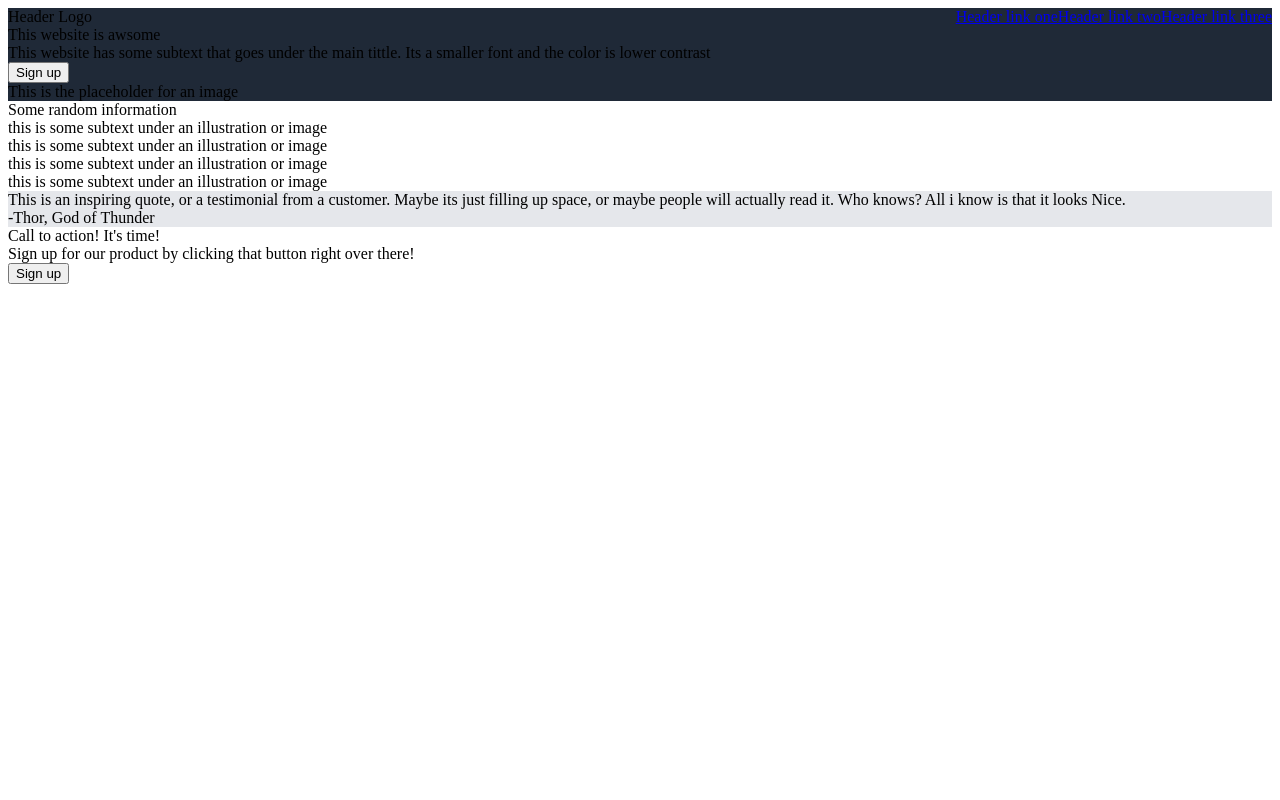
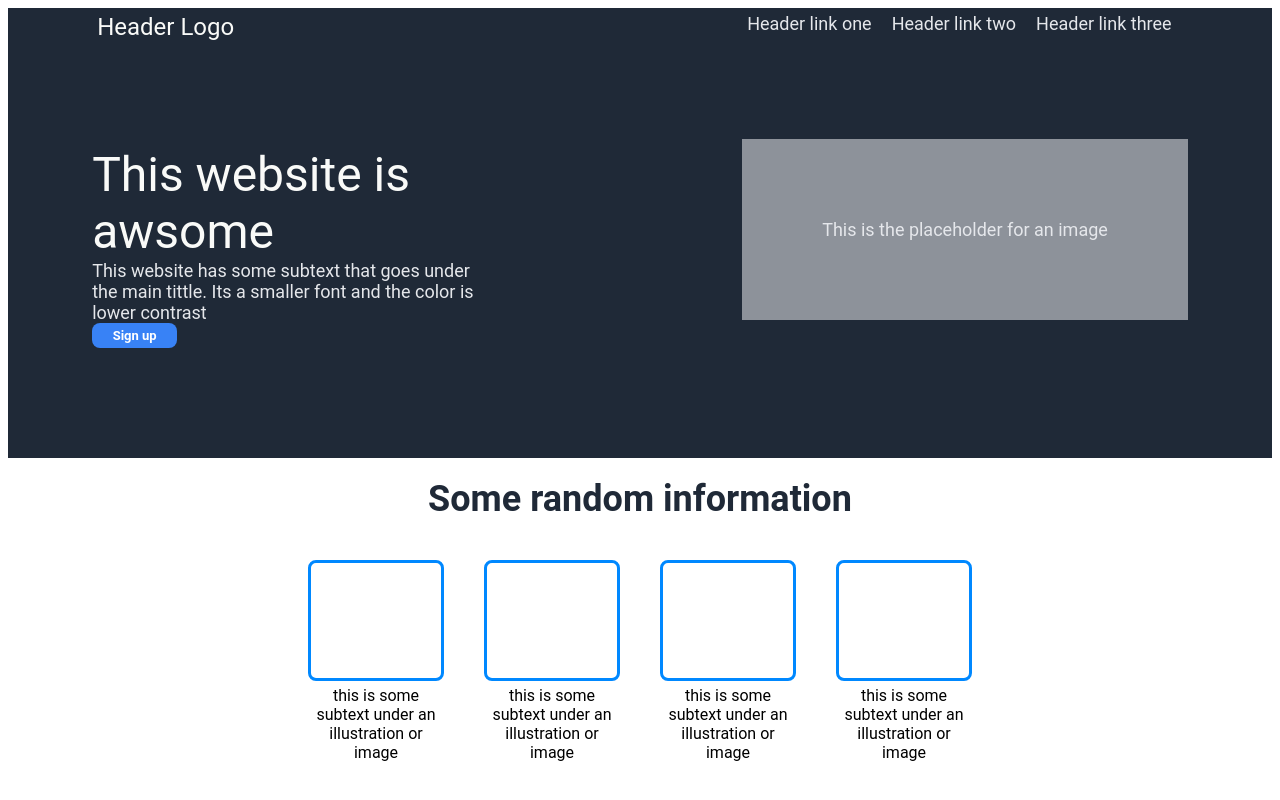
Before and after one commit to ouedraogokhaled/Odin-Landing-Page., a plain HTML site: page index.html in a window 1280 px wide. Shown: the top 800 px of the page. Drawn offline with Linux system fonts and the light colour scheme.

Commit message:
Edit index.html and styles.css

```diff
--- a/index.html
+++ b/index.html
@@ -10,11 +10,18 @@
 
 <div Class="section1">
 
-<div class="header-top">
-<div class="Logo">
-    Header Logo
-  </div>
 
+
+  <div class="header-right">
+    <div class="logo">Header Logo</div>
+   <div class="header1">
+      <div class="tittle">This website is awsome</div>
+      <div class="Subtitle">This website has some subtext that goes under the main tittle. Its a smaller font and the color is lower contrast</div>
+      <div class="button1">Sign up</div>
+    </div>
+
+   </div>
+   <div class="header-left">
   <div class="header-links">
      <ul>
       <li><a href="#">Header link one</a></li>
@@ -22,19 +29,9 @@
       <li><a href="#">Header link three</a></li>
      </ul>
       </div>
+      <div class="tittle1">This is the placeholder for an image</div>
     </div>
 
- <div class="header-bot">
- <div class="header1">
-    <div class="tittle">This website is awsome</div>
-    <div class="Subtitle">This website has some subtext that goes under the main tittle. Its a smaller font and the color is lower contrast</div>
-    <div class="button">
-        <button>Sign up</button>
-      </div>
-  </div>
-
-  <div class="tittle">This is the placeholder for an image</div>
- </div>
 </div>
 
 <div Class="section2">
@@ -44,22 +41,22 @@
   </div>
 
   <div class="some1">
-  <div class="container-card1">
+  <div class="container-card">
   <div class="card"></div>
   <div class="text">this is some subtext under an illustration or image</div>
  </div>
 
- <div class="container-card2">
+ <div class="container-card">
   <div class="card"></div>
   <div class="text">this is some subtext under an illustration or image</div>
  </div>
 
- <div class="container-card3">
+ <div class="container-card">
     <div class="card"></div>
     <div class="text">this is some subtext under an illustration or image</div>
   </div>
 
-  <div class="container-card4">
+  <div class="container-card">
     <div class="card"></div>
     <div class="text">this is some subtext under an illustration or image</div>
   </div>
@@ -68,20 +65,15 @@
 
 <div class="section3">
 
-<div class="text">This is an inspiring quote, or a testimonial from a customer. Maybe its just filling up space, or maybe people will actually read it. Who knows? All i know is that it looks Nice.</div>
-<div class="text">-Thor, God of Thunder</div>
+<div class="text1">This is an inspiring quote, or a testimonial from a customer. Maybe its just filling up space, or maybe people will actually read it. Who knows? All i know is that it looks Nice.</div>
+<div class="text2">-Thor, God of Thunder</div>
 </div>
 
 <div class="section4">
-    <div class="call">
-        Call to action! It's time!
-      </div>
 
       <div class="container-sign">
-        <div class="sign">Sign up for our product by clicking that button right over there!</div>
-        <div class="button">
-            <button>Sign up</button>
-          </div>
+        <div class="sign"><div>Call to action! It's time!</div><div class="sign1">Sign up for our product by clicking that button right over there!</div></div>
+        <div class="button2">Sign up</div>
       </div>
 </div>
 
--- a/styles.css
+++ b/styles.css
@@ -1,33 +1,180 @@
 body{
+    font-family:Roboto;
     display: flex;
     flex-direction: column;
 }
 .section1{
 background-color: #1F2937;
-}
-.header-top{
+height: 450px;
 display: flex;
-justify-content: space-between;
+justify-content: center;
+
+gap: 250px;
 }
 
+
+.logo{
+font-size: 24px;
+color:#F9FAF8;
+margin-bottom: 100px;
+padding: 5px;
+}
+
+.header-links{
+margin-bottom: 100px;
+padding: 5px;
+}
+
+.Subtitle{
+font-size:18px ;
+color:#E5E7EB;
+}
+a{
+    font-size:18px ;
+    color:#E5E7EB;
+    text-decoration:none;
+}
+
+.button1{
+    background-color:#3882F6;
+    color: white;
+   font-size: 13px;
+   font-weight: bold;
+    width: 85px;
+    height: 25px;
+    border-radius: 8px;
+    display: flex;
+    justify-content: center;
+    align-items: center;
+
+    }
+
+.button2{
+    background-color:#3882F6;
+    border: 1px solid #F9FAF8;
+    width: 85px;
+    height: 25px;
+    border-radius: 8px;
+    display: flex;
+    justify-content: center;
+    align-items: center;
+    }
+.tittle{
+    font-size:48px ;
+    color:#F9FAF8;
+    font-weight:extra-bold ;
+
+}
+.tittle1{
+    font-size:18px ;
+    color:#E5E7EB;
+    background-color:#e5e7eb8d;
+    padding: 80px;
+}
 ul, li{
     list-style: none;
     margin: 0;
     padding: 0;
+    gap:20px;
 }
 .header-links ul {
     display: flex;
 
 }
+.header1{
+
+    width: 400px;
+
+}
 
 .section2{
+height: 400px;
+}
+.some{
+    font-size: 36px;
+    font-weight: bolder;
+    color:#1F2937;
+    text-align: center;
+    padding: 20px;
+}
+.card{
+    border: 3px solid rgb(0, 136, 255);
+    border-radius: 8px;
+    height: 100px;
+    width: 100px;
+    padding-top: 15px;
+    padding-left: 15px;
+    padding-right: 15px;
+    margin-top:20px;
+    margin-left:20px;
+    margin-right:20px;
 
+}
+.some1{
+    display: flex;
+    justify-content: center;
+}
+.container-card{
+    display: flex;
+    flex-direction: column;
+    align-items: center;
+
+}
+.text{
+    width:130px;
+    text-align: center;
+    padding: 5px;
 }
 
 .section3{
 background-color:#E5E7EB;
+height: 200px;
+display: flex;
+flex-direction: column;
+align-items: center;
+justify-content: center;
+}
+.text1{
+    width: 340px;
+    color: #1F2937;
+    font-size: 36;
+    font-style: italic;
+}
+.text2{
+    font-size: 13px;
+    font-weight: bold;
+    margin-left: 180px;
+}
+.section4{
+height:150px ;
+display: flex;
+justify-content: center;
+align-items: center;
+}
+.container-sign{
+    display: flex;
+    justify-content: center;
+    align-items: center;
+
+}
+.sign1{
+    font-size: 12px;
+}
+.container-sign{
+    background-color: #3882F6;
+    width: 800px;
+    height: 80px;
+    color:#E5E7EB;
+
 }
 
-.section3{
+
+.container-sign{
+    border-radius:8px;
+
+    padding-bottom: 5px;
+    padding-left: 5px;
+    padding-right: 5px;
+    gap: 135px;
 
 }
```
